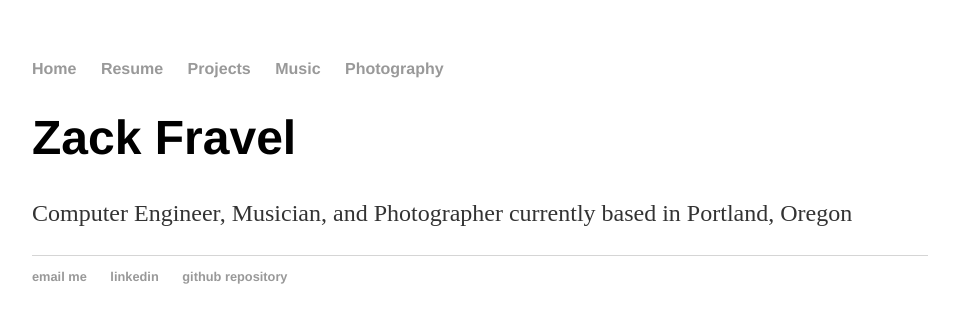
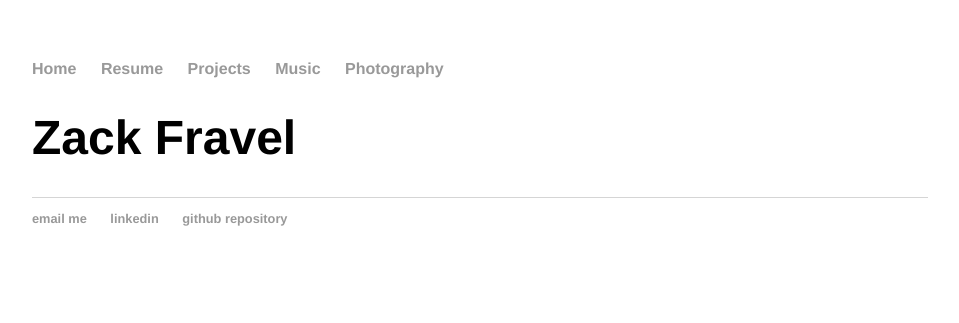
Before and after one commit to zackfravel/zackfravel.github.io, a Jekyll site: the page built from index.html, in a window 1280 px wide. Shown: the top 323 px of the page, without its empty margins (160-1119 px from the left). Built offline with Jekyll 4.4.1, drawn with Linux system fonts in a browser that asks for light colours.

Commit message:
Update index.html

```diff
--- a/index.html
+++ b/index.html
@@ -4,5 +4,5 @@ title: Zack Fravel
 ---
 <div class="blurb">
 	<h1>Zack Fravel</h1>
-	<p>Computer Engineer, Musician, and Photographer currently based in Portland, Oregon</p>
+	<p></p>
 </div>
```
